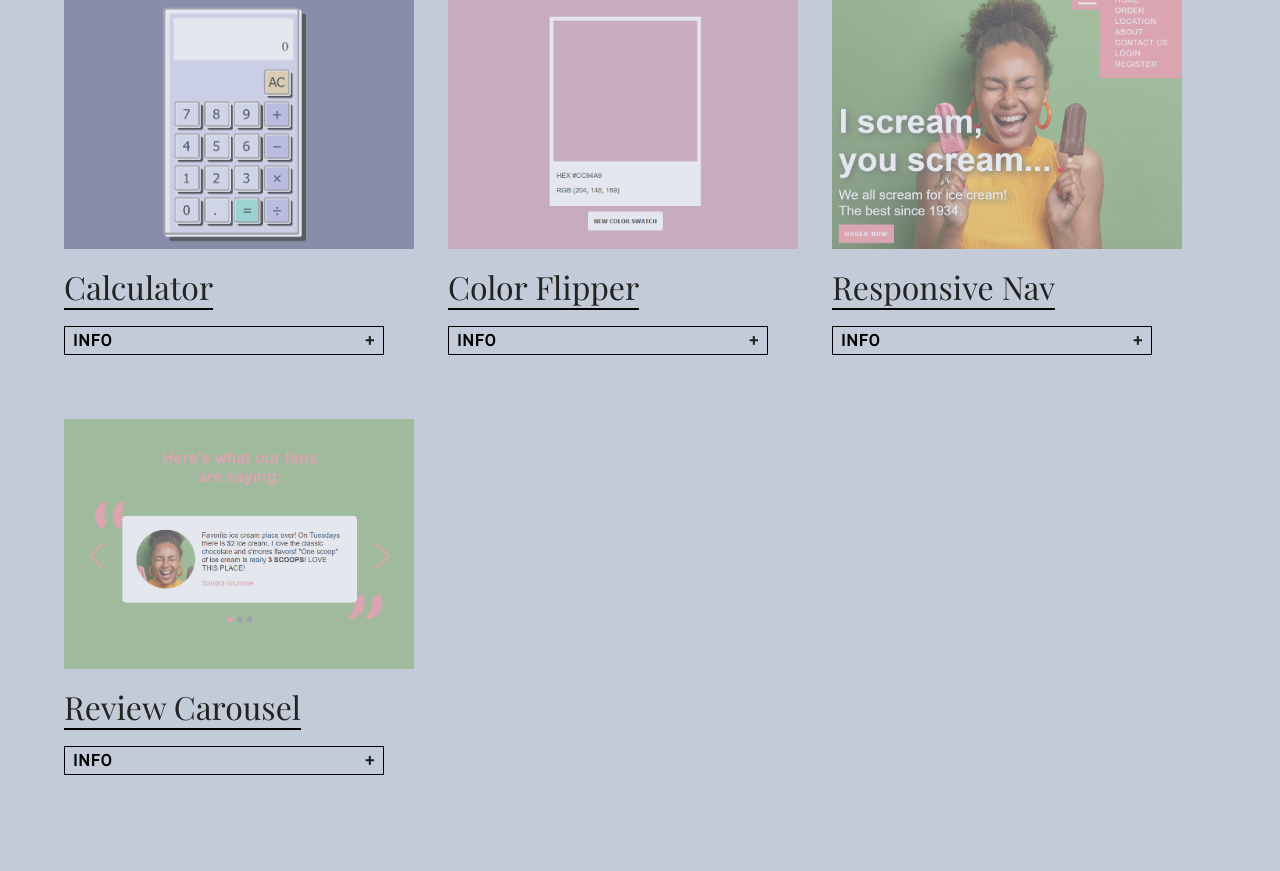
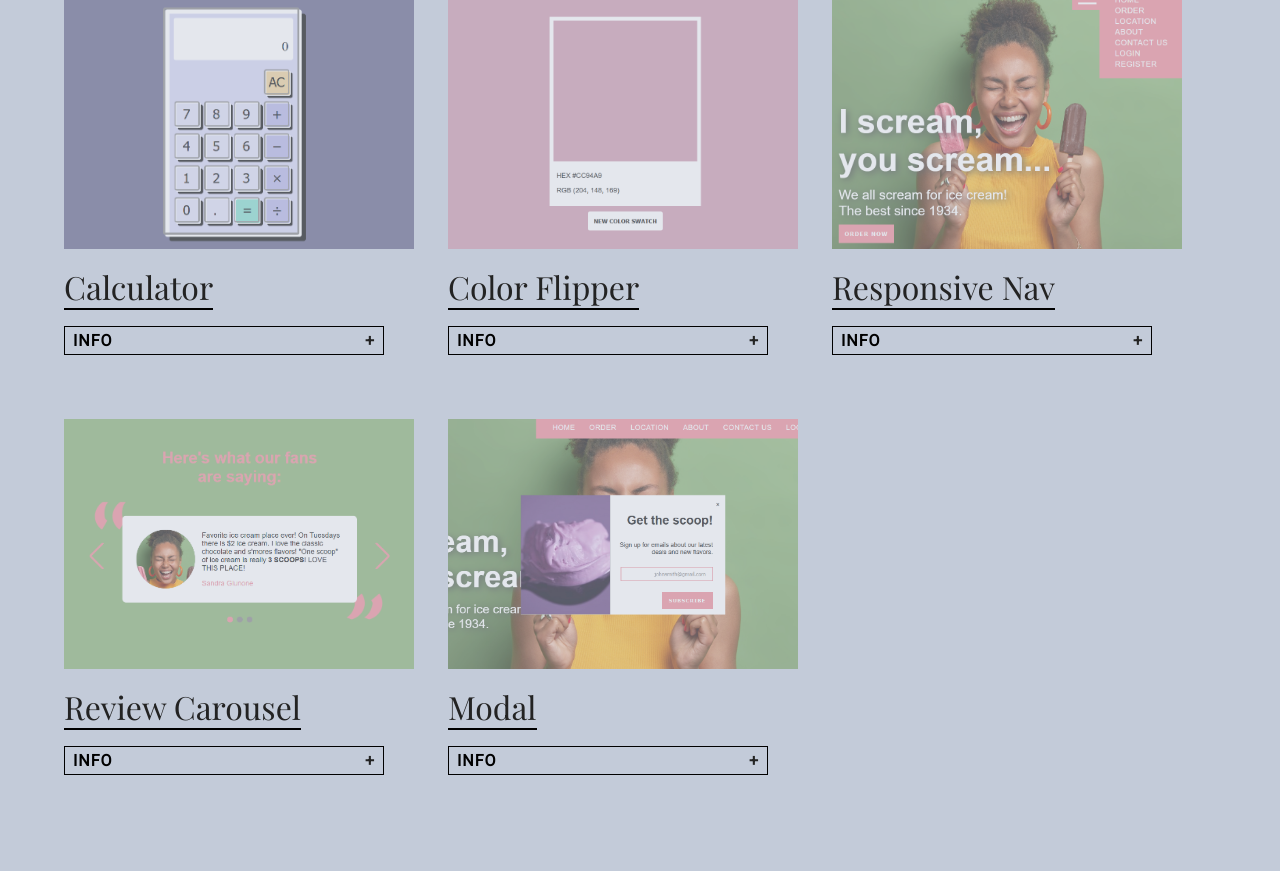
Before and after one commit to smena8/30days-javascript, a Django app: page / in a window 1280 px wide. Shown: the part 560-1431 px from the top of the page. Run offline with Django 3.2, Linux system fonts and the light colour scheme.

Commit message:
day 8 fixed some css

```diff
--- a/thirtydaysjs/day8/static/day8/style.css
+++ b/thirtydaysjs/day8/static/day8/style.css
@@ -149,9 +149,7 @@ body {
 
 .modal {
     display: none;
-    position: absolute;
-	top: 30%;
-	left: 15%;
+    margin: auto;
 }
 
 .modal__container {
--- a/thirtydaysjs/gallery/templates/gallery/index.html
+++ b/thirtydaysjs/gallery/templates/gallery/index.html
@@ -168,6 +168,25 @@
                                 </p>
                             </div>
                     </div>
+                        <div class="project">
+                            <a class="project__img__link" href="{% url 'Day8:Index' %}" target="_blank" rel="noreferrer">
+                                Modal
+                                <div class="project__img" role="img" height="100%" width="100%" style="background-image: url('{% static 'gallery\images\modal.png' %}');" aria-label="Modal"></div>
+                            </a>
+                                <a class="project__link" href="{% url 'Day8:Index' %}" target="_blank" rel="noreferrer">
+                                <h2 class="project__hdr">Modal</h2>
+                                <span class="project__link__background"></span>
+                            </a>
+                            <div class="project__desc">
+                                <input id="info_modal" type="checkbox">
+                                <label for="info_modal" class="btn tools__accordion" tabindex="0" role="button" aria-pressed="false" aria-expanded="false">Info<span></span></label>
+                                <p class="project__desc--summary">
+                                    Modal appears after 2 second delay or click on order button.<br>
+                                    <a class="project__link" href="https://github.com/smena8/30days-javascript/tree/main/thirtydaysjs/day8" target="_blank" rel="noreferrer">Github
+                                    </a>
+                                </p>
+                            </div>
+                    </div>
                     </div>
         </div>
     </section>
```
Also changed, not shown: thirtydaysjs/gallery/static/gallery/images/modal.PNG (added).
